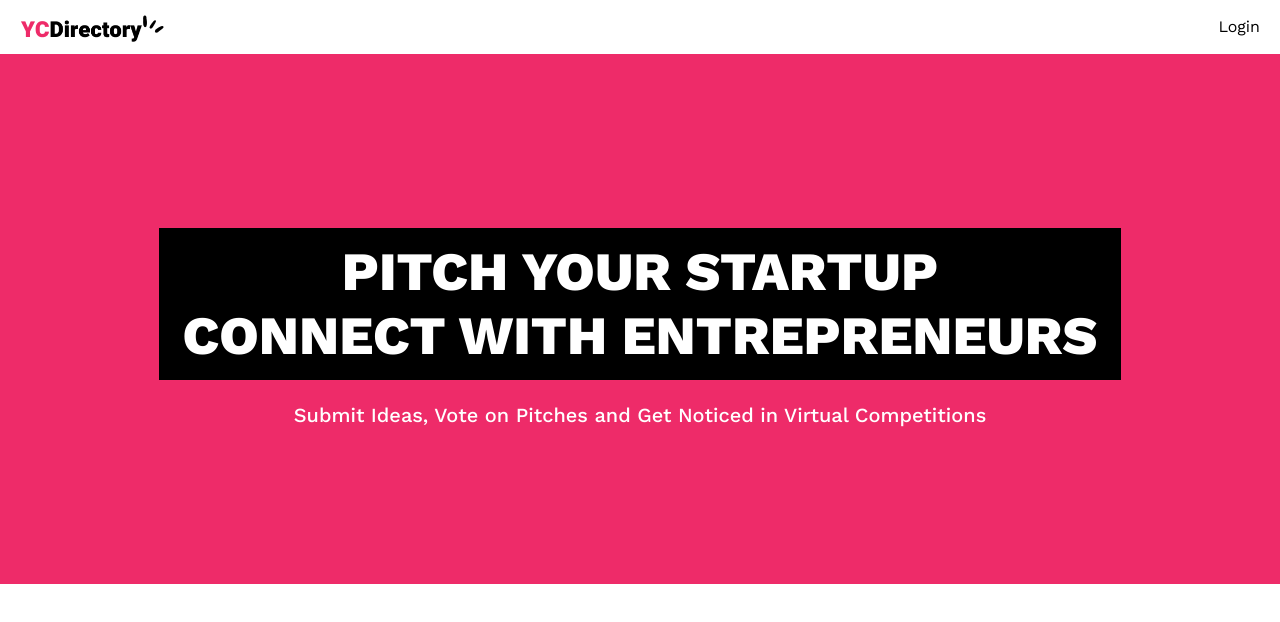
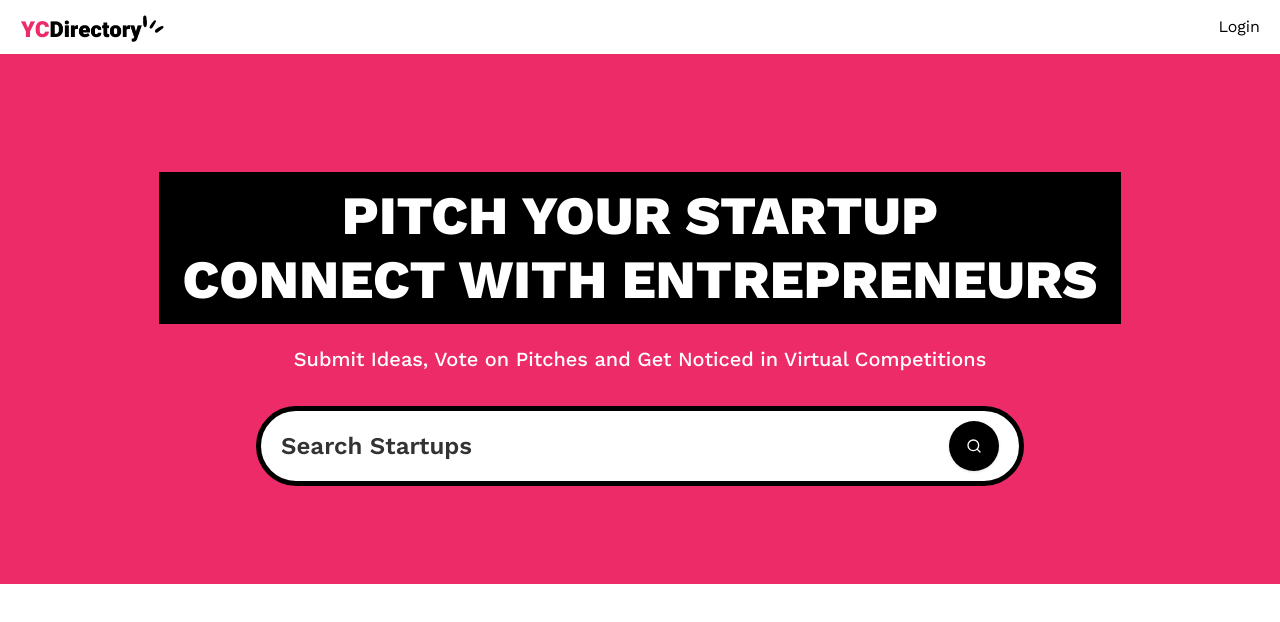
Before and after one commit to dhunanyan/yc-directory, a Next.js app: page / in a window 1280 px wide. Shown: the top 622 px of the page. Built offline with nearby package versions, Linux system fonts and the light colour scheme; no server answers.

Commit message:
feat: add input with dynamic route changing form from next/form and add shadcn button to components ui folder

```diff
--- a/app/(root)/layout.tsx
+++ b/app/(root)/layout.tsx
@@ -1,4 +1,4 @@
-import Navbar from "@app/components/Navbar";
+import Navbar from "@components/Navbar";
 
 export default function Layout({
   children,
--- a/app/(root)/page.tsx
+++ b/app/(root)/page.tsx
@@ -1,4 +1,12 @@
-export default function Home() {
+import SearchForm from "@components/SearchForm";
+
+export default async function Home({
+  searchParams,
+}: {
+  searchParams: Promise<{ query: string }>;
+}) {
+  const { query } = await searchParams;
+
   return (
     <>
       <section className="pink_container">
@@ -10,6 +18,7 @@
         <p className="sub-heading !max-w-3xl">
           Submit Ideas, Vote on Pitches and Get Noticed in Virtual Competitions
         </p>
+        <SearchForm query={query} />
       </section>
     </>
   );
--- /dev/null
+++ b/components/SearchForm.tsx
@@ -0,0 +1,30 @@
+import React from "react";
+import Form from "next/form";
+
+import { Search } from "lucide-react";
+import SearchFormReset from "./SearchFormReset";
+import { Button } from "./ui/button";
+
+const SearchForm = ({ query }: { query: string }) => {
+  return (
+    <Form action="/" scroll={false} className="search-form">
+      <input
+        type="text"
+        name="query"
+        defaultValue={query}
+        placeholder="Search Startups"
+        className="search-input"
+      />
+
+      <div className="flex gap-2">
+        {query && <SearchFormReset />}
+
+        <Button type="submit" className="search-btn text-white">
+          <Search className="size-5" />
+        </Button>
+      </div>
+    </Form>
+  );
+};
+
+export default SearchForm;
--- /dev/null
+++ b/components/SearchFormReset.tsx
@@ -0,0 +1,24 @@
+"use client";
+import React from "react";
+import Link from "next/link";
+
+import { X } from "lucide-react";
+import { Button } from "./ui/button";
+
+const SearchFormReset = () => {
+  const reset = () => {
+    const form = document.querySelector(".search-form") as HTMLFormElement;
+
+    if (form) form.reset();
+  };
+
+  return (
+    <Button type="reset" onClick={reset}>
+      <Link href="/" className="search-btn text-white">
+        <X className="size-5" />
+      </Link>
+    </Button>
+  );
+};
+
+export default SearchFormReset;
--- /dev/null
+++ b/components/ui/button.tsx
@@ -0,0 +1,57 @@
+import * as React from "react"
+import { Slot } from "@radix-ui/react-slot"
+import { cva, type VariantProps } from "class-variance-authority"
+
+import { cn } from "@/lib/utils"
+
+const buttonVariants = cva(
+  "inline-flex items-center justify-center gap-2 whitespace-nowrap rounded-md text-sm font-medium transition-colors focus-visible:outline-none focus-visible:ring-1 focus-visible:ring-ring disabled:pointer-events-none disabled:opacity-50 [&_svg]:pointer-events-none [&_svg]:size-4 [&_svg]:shrink-0",
+  {
+    variants: {
+      variant: {
+        default:
+          "bg-primary text-primary-foreground shadow hover:bg-primary/90",
+        destructive:
+          "bg-destructive text-destructive-foreground shadow-sm hover:bg-destructive/90",
+        outline:
+          "border border-input bg-background shadow-sm hover:bg-accent hover:text-accent-foreground",
+        secondary:
+          "bg-secondary text-secondary-foreground shadow-sm hover:bg-secondary/80",
+        ghost: "hover:bg-accent hover:text-accent-foreground",
+        link: "text-primary underline-offset-4 hover:underline",
+      },
+      size: {
+        default: "h-9 px-4 py-2",
+        sm: "h-8 rounded-md px-3 text-xs",
+        lg: "h-10 rounded-md px-8",
+        icon: "h-9 w-9",
+      },
+    },
+    defaultVariants: {
+      variant: "default",
+      size: "default",
+    },
+  }
+)
+
+export interface ButtonProps
+  extends React.ButtonHTMLAttributes<HTMLButtonElement>,
+    VariantProps<typeof buttonVariants> {
+  asChild?: boolean
+}
+
+const Button = React.forwardRef<HTMLButtonElement, ButtonProps>(
+  ({ className, variant, size, asChild = false, ...props }, ref) => {
+    const Comp = asChild ? Slot : "button"
+    return (
+      <Comp
+        className={cn(buttonVariants({ variant, size, className }))}
+        ref={ref}
+        {...props}
+      />
+    )
+  }
+)
+Button.displayName = "Button"
+
+export { Button, buttonVariants }
--- a/package.json
+++ b/package.json
@@ -34,6 +34,7 @@
     "react-dom": "19.0.0"
   },
   "dependencies": {
+    "@radix-ui/react-slot": "^1.1.0",
     "@tailwindcss/typography": "^0.5.15",
     "class-variance-authority": "^0.7.1",
     "clsx": "^2.1.1",
```
Also changed, not shown: components/Navbar.tsx (renamed from app/components/Navbar.tsx), 1 other file (tests, documents, lock files or other folders).
